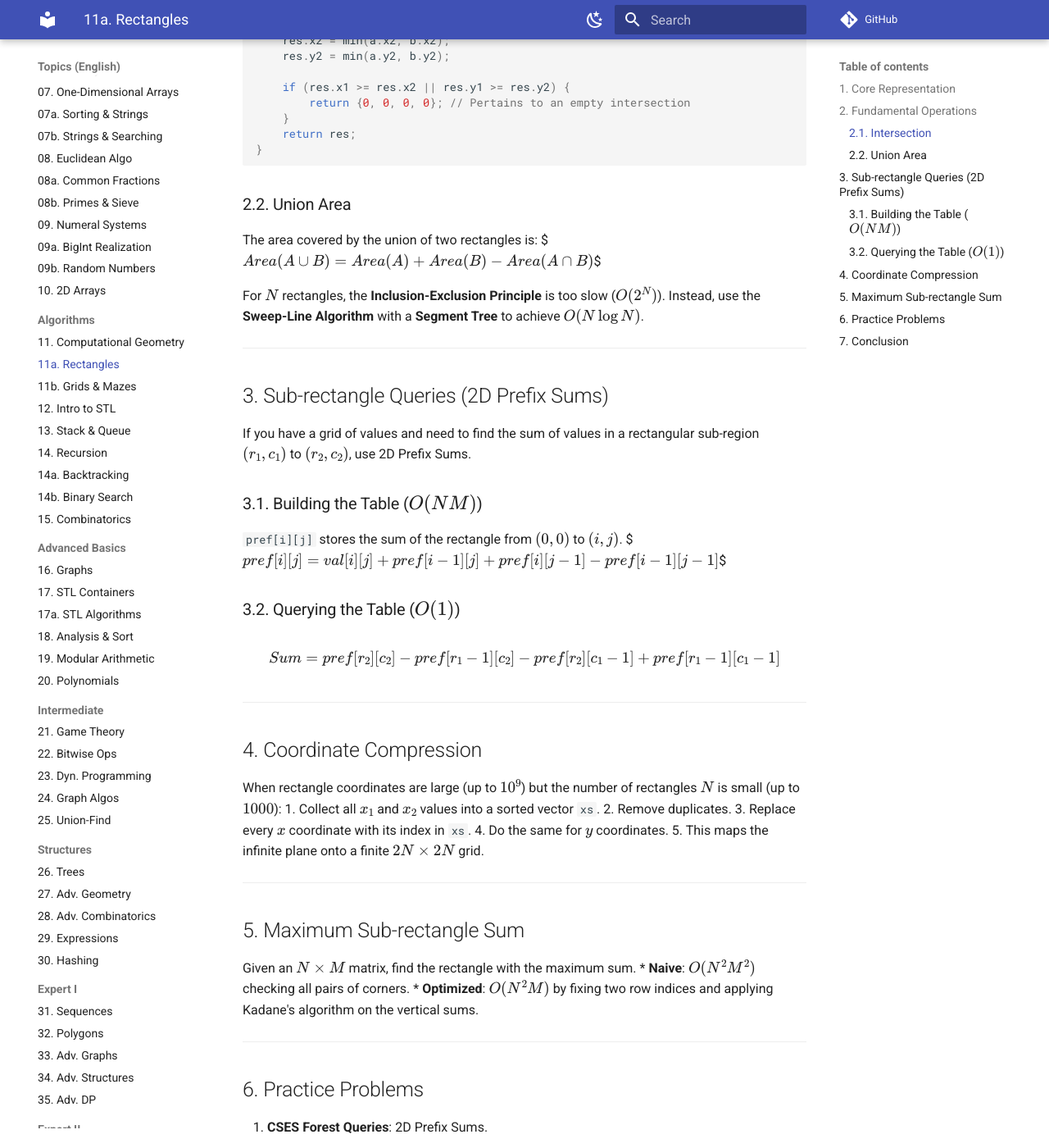
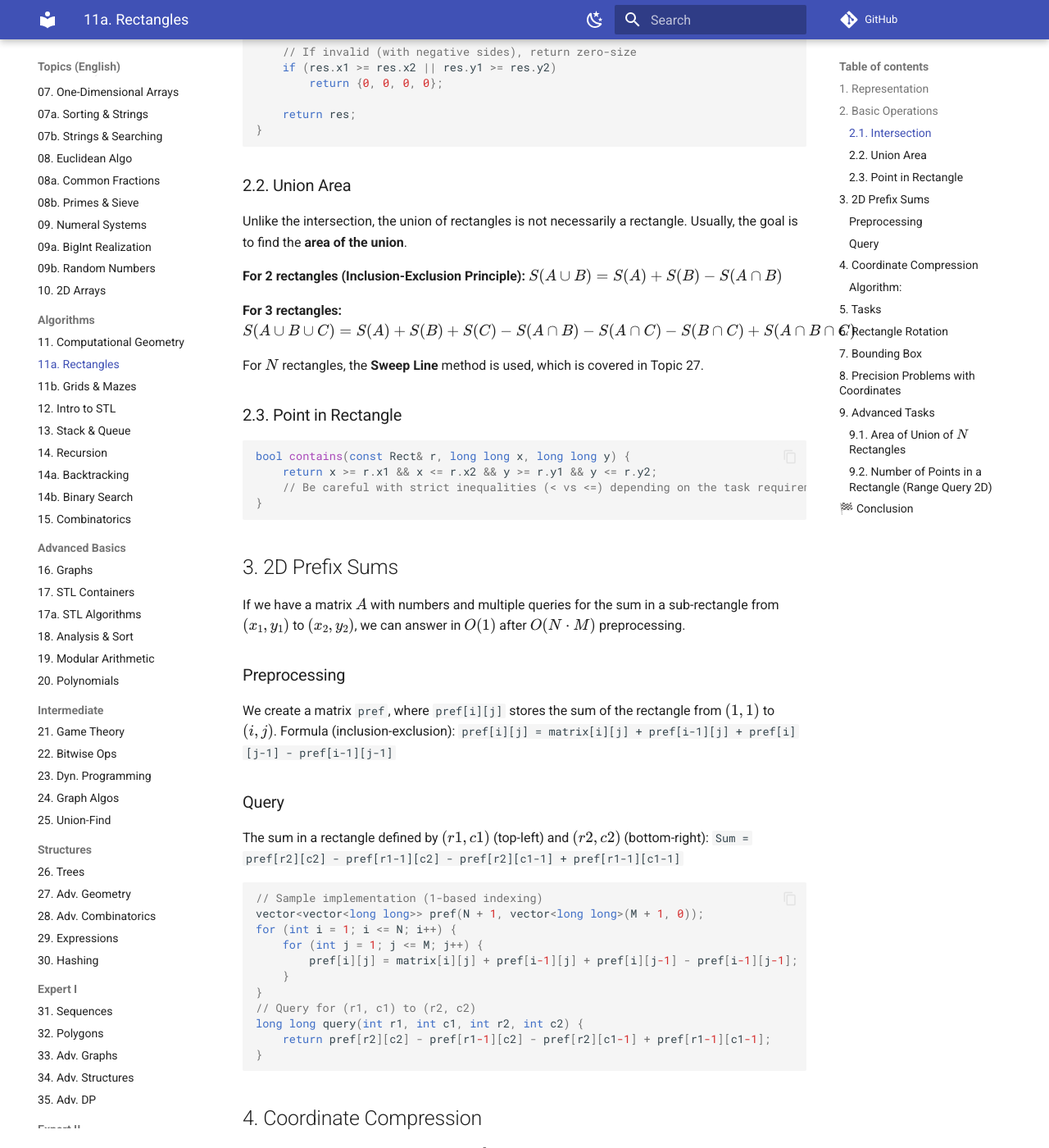
Before and after one commit to KadirYazadzhi/Informatics-Olympiad-Topics, an MkDocs documentation site: the page built from docs/EN/11a_Rectangles.md, in a window 1280 px wide and 1400 px high, scrolled down 936 px. Shown: the whole window at 82% size. Built offline with MkDocs 1.6.1 and Material for MkDocs 9.7.7, drawn with Linux system fonts in a browser that asks for light colours; comment, search, counter and statistics services are not loaded; some of the changed text lies outside the part shown.

````diff
--- a/docs/EN/11a_Rectangles.md
+++ b/docs/EN/11a_Rectangles.md
@@ -1,16 +1,15 @@
-# 📐 Rectangles: Intersection, Union, and Advanced Queries
+# 📐 Rectangles and Coordinate Geometry
 
-Axis-Aligned Bounding Boxes (AABB) are ubiquitous in computational geometry problems. A rectangle is usually defined by its lower-left corner $(x_1, y_1)$ and its upper-right corner $(x_2, y_2)$.
+Tasks involving rectangles whose sides are parallel to the coordinate axes (Axis-Aligned Bounding Box - AABB) are extremely common. They are the basis for more complex algorithms such as Sweep-Line and Segment Trees.
 
----
+## 1. Representation
 
-## 1. Core Representation
-
-Always ensure $x_1 \le x_2$ and $y_1 \le y_2$. Using `long long` is recommended to prevent overflow when calculating the area.
+The most convenient way to store a rectangle is by using the coordinates of its lower-left $(x_1, y_1)$ and upper-right $(x_2, y_2)$ vertices.
+Important: Ensure that $x_1 \le x_2$ and $y_1 \le y_2$.
 
 ```cpp
 struct Rect {
-    long long x1, y1, x2, y2;
+    long long x1, y1, x2, y2; // Use long long to avoid overflow in area calculations
 
     long long width() const { return max(0LL, x2 - x1); }
     long long height() const { return max(0LL, y2 - y1); }
@@ -18,12 +17,11 @@ struct Rect {
 };
 ```
 
----
-
-## 2. Fundamental Operations
+## 2. Basic Operations
 
 ### 2.1. Intersection
-The intersection of two rectangles $A$ and $B$ is also a rectangle. Its boundaries are the "innermost" limits of the two rectangles.
+The intersection of two rectangles $A$ and $B$ is also a rectangle (or an empty set).
+Its coordinates are obtained by taking the "inner" boundaries: `max` of the left/bottom boundaries and `min` of the right/top ones.
 
 ```cpp
 Rect intersect(const Rect& a, const Rect& b) {
@@ -33,58 +31,175 @@ Rect intersect(const Rect& a, const Rect& b) {
     res.x2 = min(a.x2, b.x2);
     res.y2 = min(a.y2, b.y2);
 
-    if (res.x1 >= res.x2 || res.y1 >= res.y2) {
-        return {0, 0, 0, 0}; // Pertains to an empty intersection
-    }
+    // If invalid (with negative sides), return zero-size
+    if (res.x1 >= res.x2 || res.y1 >= res.y2)
+        return {0, 0, 0, 0};
+
     return res;
 }
 ```
 
 ### 2.2. Union Area
-The area covered by the union of two rectangles is:
-$$Area(A \cup B) = Area(A) + Area(B) - Area(A \cap B)$$
+Unlike the intersection, the union of rectangles is not necessarily a rectangle. Usually, the goal is to find the **area of the union**.
 
-For $N$ rectangles, the **Inclusion-Exclusion Principle** is too slow ($O(2^N)$). Instead, use the **Sweep-Line Algorithm** with a **Segment Tree** to achieve $O(N \log N)$.
+**For 2 rectangles (Inclusion-Exclusion Principle):**
+$S(A \cup B) = S(A) + S(B) - S(A \cap B)$
+
+**For 3 rectangles:**
+$S(A \cup B \cup C) = S(A) + S(B) + S(C) - S(A \cap B) - S(A \cap C) - S(B \cap C) + S(A \cap B \cap C)$
+
+For $N$ rectangles, the **Sweep Line** method is used, which is covered in Topic 27.
+
+### 2.3. Point in Rectangle
+```cpp
+bool contains(const Rect& r, long long x, long long y) {
+    return x >= r.x1 && x <= r.x2 && y >= r.y1 && y <= r.y2;
+    // Be careful with strict inequalities (< vs <=) depending on the task requirements
+}
+```
+
+## 3. 2D Prefix Sums
+
+If we have a matrix $A$ with numbers and multiple queries for the sum in a sub-rectangle from $(x_1, y_1)$ to $(x_2, y_2)$, we can answer in $O(1)$ after $O(N \cdot M)$ preprocessing.
+
+### Preprocessing
+We create a matrix `pref`, where `pref[i][j]` stores the sum of the rectangle from $(1, 1)$ to $(i, j)$.
+Formula (inclusion-exclusion):
+`pref[i][j] = matrix[i][j] + pref[i-1][j] + pref[i][j-1] - pref[i-1][j-1]`
+
+### Query
+The sum in a rectangle defined by $(r1, c1)$ (top-left) and $(r2, c2)$ (bottom-right):
+`Sum = pref[r2][c2] - pref[r1-1][c2] - pref[r2][c1-1] + pref[r1-1][c1-1]`
+
+```cpp
+// Sample implementation (1-based indexing)
+vector<vector<long long>> pref(N + 1, vector<long long>(M + 1, 0));
+for (int i = 1; i <= N; i++) {
+    for (int j = 1; j <= M; j++) {
+        pref[i][j] = matrix[i][j] + pref[i-1][j] + pref[i][j-1] - pref[i-1][j-1];
+    }
+}
+// Query for (r1, c1) to (r2, c2)
+long long query(int r1, int c1, int r2, int c2) {
+    return pref[r2][c2] - pref[r1-1][c2] - pref[r2][c1-1] + pref[r1-1][c1-1];
+}
+```
+
+## 4. Coordinate Compression
+
+If the coordinates are large (e.g., up to $10^9$) but the number of rectangles $N$ is small (e.g., $1000$), we cannot create a matrix of size $10^9 \times 10^9$.
+However, the truly important coordinates are only those where a rectangle starts or ends ($x_1$ and $x_2$).
+There are at most $2N$ unique X and $2N$ unique Y coordinates.
+
+### Algorithm:
+1.  Collect all $x$ coordinates into a vector `xs`.
+2.  Sort `xs` and remove duplicates (`sort` + `unique`).
+3.  Replace each $x$ coordinate from the input with its index in `xs` (using `lower_bound`).
+4.  Now you are working with coordinates in the interval $[0, 2N]$.
+
+```cpp
+vector<int> xs;
+for (auto r : rects) { xs.push_back(r.x1); xs.push_back(r.x2); }
+sort(xs.begin(), xs.end());
+xs.erase(unique(xs.begin(), xs.end()), xs.end());
+
+// Get compressed value
+int compressed_x = lower_bound(xs.begin(), xs.end(), raw_x) - xs.begin();
+// Get original value
+int original_x = xs[compressed_x];
+```
+
+This is a key technique when working with SegTree or Sweep Line on large coordinates.
+
+## 5. Tasks
+1.  **CSES Forest Queries**: Classical task for 2D prefix sums.
+2.  **Codeforces 1195C**: Basketball Exercise (has geometric variations).
+3.  **IOI 2013 Dreaming**: Involves working with metrics.
+
+**Tip**: Always draw the cases when rectangles do not intersect to understand the `max` and `min` formulas for the intersection.
 
 ---
 
-## 3. Sub-rectangle Queries (2D Prefix Sums)
 
-If you have a grid of values and need to find the sum of values in a rectangular sub-region $(r_1, c_1)$ to $(r_2, c_2)$, use 2D Prefix Sums.
+## 6. Rectangle Rotation
 
-### 3.1. Building the Table ($O(NM)$)
-`pref[i][j]` stores the sum of the rectangle from $(0, 0)$ to $(i, j)$.
-$$pref[i][j] = val[i][j] + pref[i-1][j] + pref[i][j-1] - pref[i-1][j-1]$$
+If the rectangle is not axis-aligned (the sides are not parallel to the axes), the tasks become significantly more complex. Often it is necessary:
+*   Using linear algebra (transformation matrices).
+*   Checking for intersection via the **Separating Axis Theorem (SAT)**.
 
-### 3.2. Querying the Table ($O(1)$)
-$$Sum = pref[r_2][c_2] - pref[r_1-1][c_2] - pref[r_2][c_1-1] + pref[r_1-1][c_1-1]$$
+For basic tasks with rotation by 90°/180°/270°:
+```cpp
+// Rotating a point (x, y) by 90° around the origin
+pair<int,int> rotate90(int x, int y) {
+    return {-y, x};
+}
+```
 
 ---
 
-## 4. Coordinate Compression
 
-When rectangle coordinates are large (up to $10^9$) but the number of rectangles $N$ is small (up to $1000$):
-1.  Collect all $x_1$ and $x_2$ values into a sorted vector `xs`.
-2.  Remove duplicates.
-3.  Replace every $x$ coordinate with its index in `xs`.
-4.  Do the same for $y$ coordinates.
-5.  This maps the infinite plane onto a finite $2N \times 2N$ grid.
+## 7. Bounding Box
+
+If we have a set of points, the smallest axis-aligned rectangle that contains them is easily found:
+```cpp
+Rect boundingBox(vector<Point>& points) {
+    int minX = INT_MAX, minY = INT_MAX;
+    int maxX = INT_MIN, maxY = INT_MIN;
+
+    for (auto& p : points) {
+        minX = min(minX, p.x);
+        minY = min(minY, p.y);
+        maxX = max(maxX, p.x);
+        maxY = max(maxY, p.y);
+    }
+
+    return {minX, minY, maxX, maxY};
+}
+```
 
 ---
 
-## 5. Maximum Sub-rectangle Sum
 
-Given an $N \times M$ matrix, find the rectangle with the maximum sum.
-*   **Naive**: $O(N^2 M^2)$ checking all pairs of corners.
-*   **Optimized**: $O(N^2 M)$ by fixing two row indices and applying Kadane's algorithm on the vertical sums.
+## 8. Precision Problems with Coordinates
+
+If the coordinates are real numbers (`double`), be careful with equality checks:
+```cpp
+const double EPS = 1e-9;
+
+bool areEqual(double a, double b) {
+    return abs(a - b) < EPS;
+}
+```
+
+When working with integer coordinates ($10^9$), the area can reach $10^{18}$, which fits in `long long`. But with even larger coordinates, BigInt or modular arithmetic may be needed.
 
 ---
 
-## 6. Practice Problems
-1.  **CSES Forest Queries**: 2D Prefix Sums.
-2.  **CSES Area of Rectangles**: Sweep Line + Segment Tree.
-3.  **Codeforces 1195C**: Basketball Exercise.
-4.  **UVa 108**: Maximum Sum (2D Kadane).
 
-## 7. Conclusion
-Rectangles are the simplest polygons, but they appear in many disguised forms (like time ranges or 2D ranges in data structures). Master the intersection formulas and the 2D prefix sum technique.
+## 9. Advanced Tasks
+
+### 9.1. Area of Union of $N$ Rectangles
+For this, the **Sweep Line algorithm** is used (see Topic 27):
+*   Collect all vertical edges (opening and closing).
+*   Sort them by X coordinate.
+*   Maintain active intervals along the Y-axis using a Segment Tree or another structure.
+
+Complexity: $O(N \log N)$.
+
+### 9.2. Number of Points in a Rectangle (Range Query 2D)
+If we have $M$ queries for the number of points in a given rectangle:
+*   **Offline method**: Use Sweep Line + Fenwick Tree.
+*   **Online method**: 2D Range Tree or Fractional Cascading.
+
+
+---
+
+
+## 🏁 Conclusion
+
+Working with rectangles is fundamental in many areas of competitive programming. Mastering:
+*   The formulas for intersection and union.
+*   2D prefix sums.
+*   Coordinate compression.
+
+...will allow you to solve a wide range of geometric and optimization tasks. Always test with edge cases (rectangles sharing only one vertex, completely overlapping, etc.).
````
